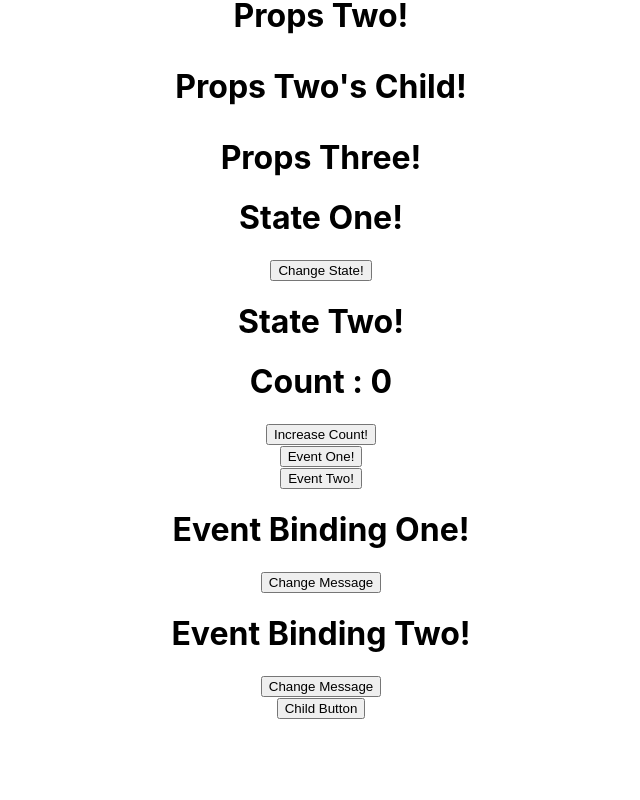
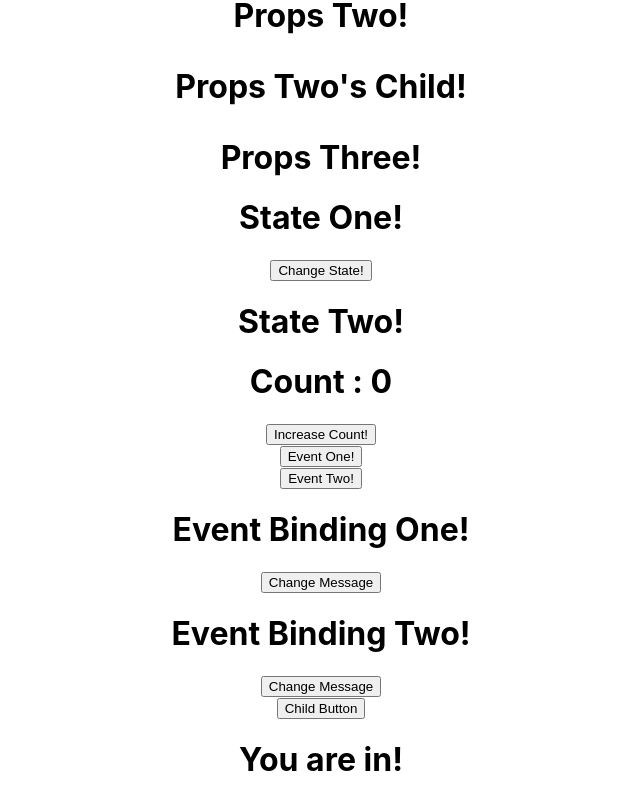
Before and after one commit to sujeewakabeysinghe/React-Basic, a React (Create React App) app: page / in a window 1280 px wide. Shown: the part 328-1128 px from the top of the page, without its empty margins (319-959 px from the left). Before the commit the page ends 1047 px from the top, so only its background shows below. Built offline with nearby package versions, Linux system fonts and the light colour scheme.

Commit message:
conditional rendering

```diff
--- a/src/App.js
+++ b/src/App.js
@@ -13,6 +13,7 @@ import EventTwo from './components/event_2';
 import EventBindingOne from './components/eventBinding_1';
 import EventBindingTwo from './components/eventBinding_2';
 import ParentComponent from './components/parentComponent';
+import Condition from './components/conditionalRendering';
 
 function App() {
   return (
@@ -33,6 +34,7 @@ function App() {
       <EventBindingOne/>
       <EventBindingTwo/>
       <ParentComponent/>
+      <Condition/>
     </div>
   );
 }
--- a/src/components/conditionalRendering.js
+++ b/src/components/conditionalRendering.js
@@ -1,13 +1,42 @@
 import React, { Component } from 'react'
 
 export class conditionalRendering extends Component {
-    //element variable approach
+
+    constructor(props) {
+        super(props)
+
+        this.state = {
+             isLogged:true
+        }
+    }
+
+
     render() {
-        return (
-            <div>
 
-            </div>
-        )
+        return this.state.isLogged && <div><h1>You are in!</h1></div>
+
+        // return this.state.isLogged ?
+        // <div><h1>You are in!</h1></div> :
+        // <div><h1>You are not in!</h1></div>
+
+        // element variable approach
+        // let message
+        // if(this.state.isLogged){
+        //     message=<div><h1>You are in!</h1></div>
+        // }
+        // else{
+        //     message=<div><h1>You are not in!</h1></div>
+        // }
+        // return <div>{message}</div>
+
+
+        // if else
+        // if(this.state.isLogged){
+        //     return <div><h1>You are in!</h1></div>
+        // }
+        // else{
+        //     return <div><h1>You are not in!</h1></div>
+        // }
     }
 }
 
```
